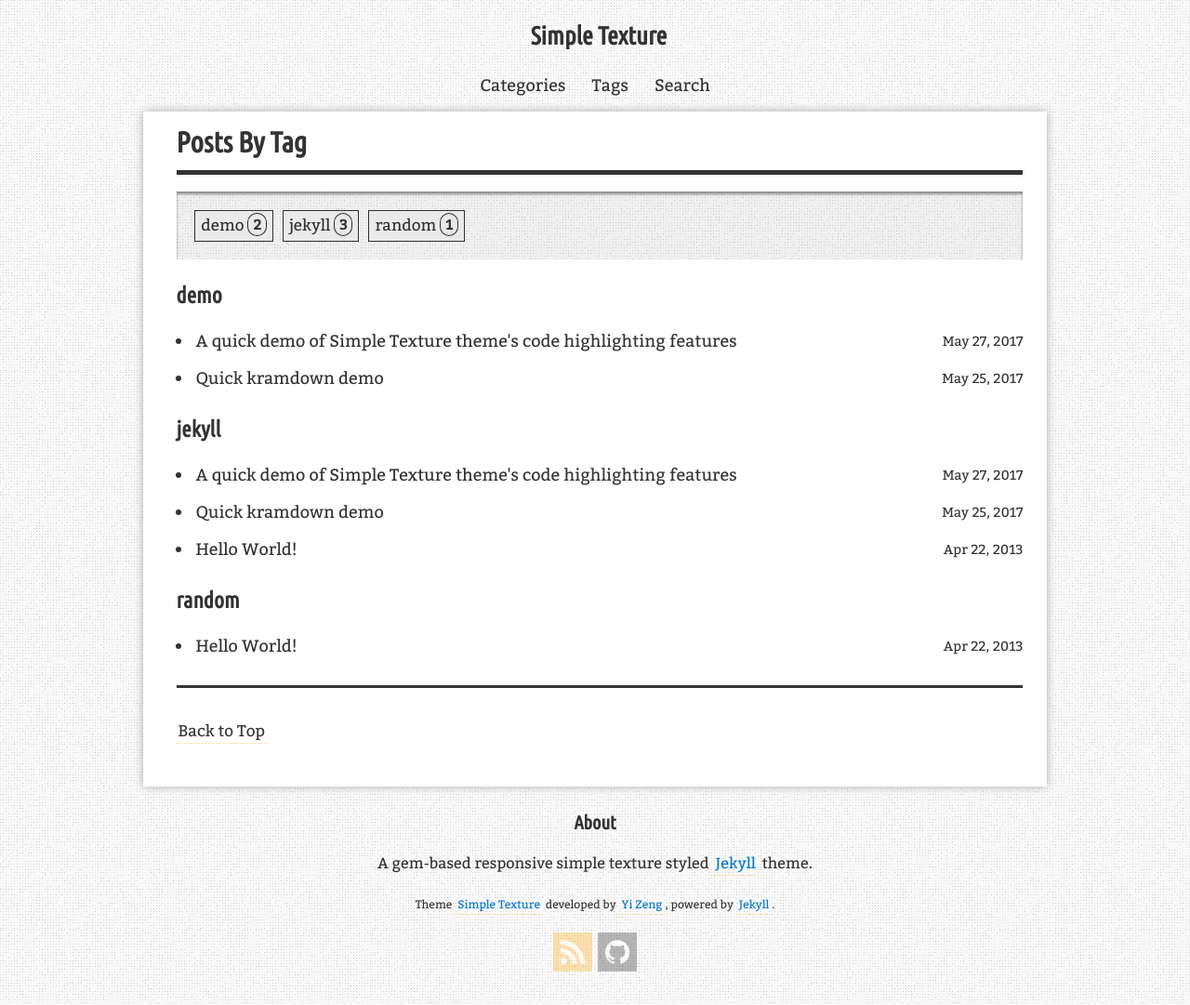
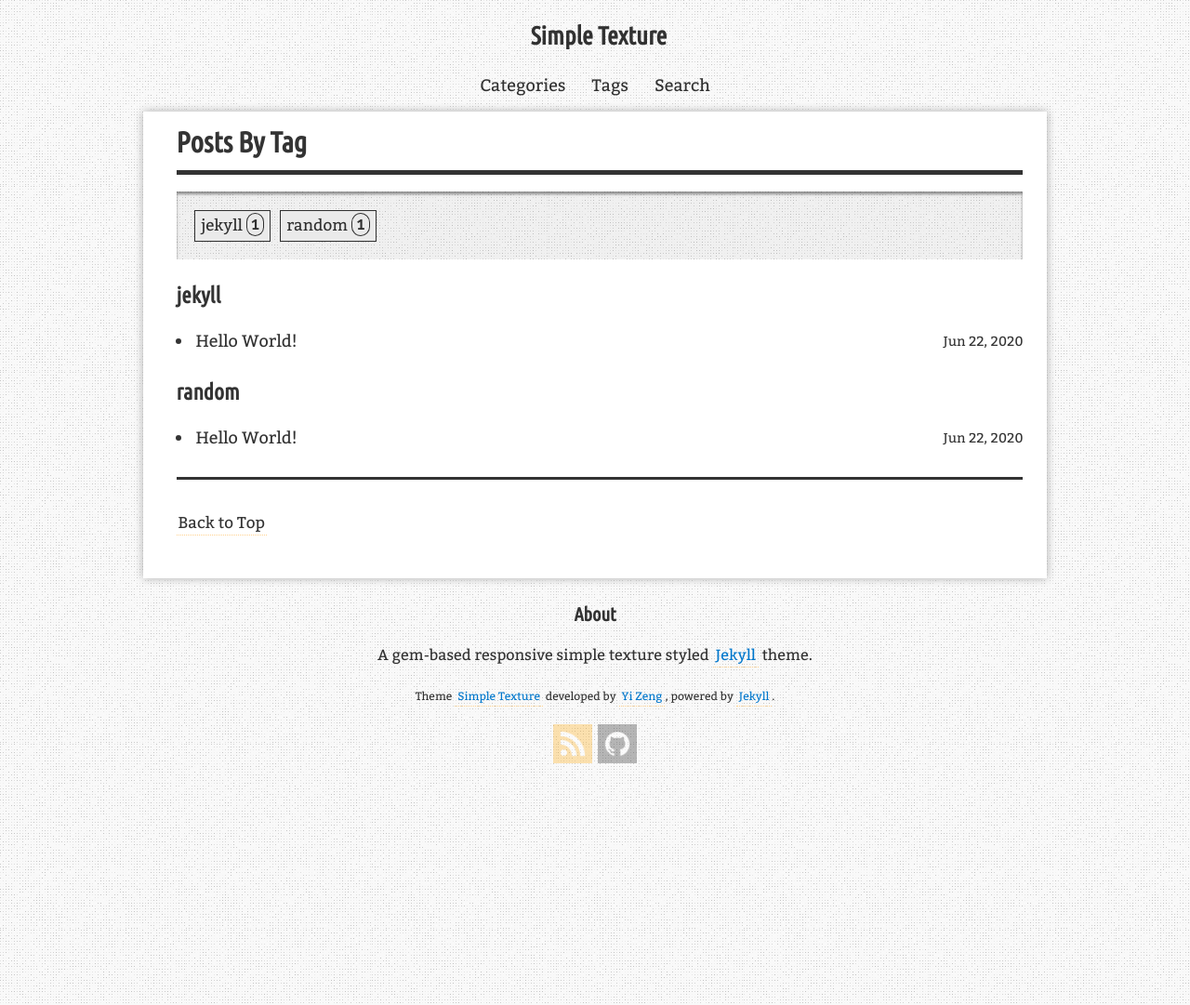
Before and after one commit to leekimin/leekimin.github.io, a Jekyll site: the page built from blog/tags/index.html, in a window 1280 px wide. Shown: the whole page at 93% size. Built offline with Jekyll 4.4.1, drawn with Linux system fonts in a browser that asks for light colours; comment, search, counter and statistics services are not loaded; some of the changed lines change nothing that is shown.

Commit message:
post modify

````diff
--- a/_posts/2017-05-25-quick-kramdown-demo.md
+++ /dev/null
@@ -1,127 +0,0 @@
----
-layout: post
-title: "Quick kramdown demo"
-description: "A quick demo post to some kramdown features."
-categories: [demo]
-tags: [demo, jekyll]
-redirect_from:
-  - /2017/05/25/
----
-
-> This is [kramdown][kramdown] formatting test page for [Simple Texture][Simple Texture] theme.
-
-* Kramdown table of contents
-{:toc .toc}
-
-# General Usage
-
-This is a normal paragraph.
-
-This is [a link](https://yizeng.me) to my homepage.
-A [link](https://yizeng.me/blog "Yi Zeng's Blog") can also have a title.
-
-This is a ***text with light and strong emphasis***.
-
-This **is _emphasized_ as well**.
-
-This *does _not_ work*.
-
-This **does __not__ work either**.
-
-This is a footnote[^1].
-
-This scarcely known tag emulates <kbd>keyboard text</kbd>, which is usually styled like the `<code>` tag.
-
-This tag should denote <ins>inserted</ins> text.
-
-The emphasize tag should _italicize_ text.
-
-This tag will let you <strike>strikeout text</strike>.
-
-## Blockquotes
-
-> ruby -v
->
-> tsc -v
-
-### Nested
-
-> This is a paragraph in blockquote.
->
-> > A nested blockquote.
->
-
-### Lists inside
-
-> Unordered List
-> * lists one
-> * lists two
-> * lists three
->
-> Ordered List
-> 1. lists one
-> 2. lists two
-> 3. lists three
-
-### Long lines
-
-> Jekyll is a simple, blog-aware, static site generator perfect for personal, project, or organization sites. Think of it like a file-based CMS, without all the complexity. Jekyll takes your content, renders Markdown and Liquid templates, and spits out a complete, static website ready to be served by Apache, Nginx or another web server. Jekyll is the engine behind GitHub Pages, which you can use to host sites right from your GitHub repositories.
-
-## Lists
-
-* list 1 item 1
-  * nested list item 1
-  * nested list item 2
-  * nested list item 3 with blockquote
-> ruby -v
->
-> tsc -v
-* list 1 item 2
-* list 1 item 3
-
-## Tables
-
-
-* Table 1
-
-    |-----------------+------------+-----------------+----------------|
-    | Default aligned |Left aligned| Center aligned  | Right aligned  |
-    |-----------------|:-----------|:---------------:|---------------:|
-    | First body part |Second cell | Third cell      | fourth cell    |
-    | Second line     |foo         | **strong**      | baz            |
-    | Third line      |quux        | baz             | bar            |
-    | Footer row      |            |                 |                |
-    |-----------------+------------+-----------------+----------------|
-
-* Table 2
-
-    |---
-    | Default aligned | Left aligned | Center aligned | Right aligned
-    |-|:-|:-:|-:
-    | First body part | Second cell | Third cell | fourth cell
-    | Second line |foo | **strong** | baz
-    | Third line |quux | baz | bar
-    | Footer row
-
-## Horizontal Rules
-
-* * *
-
----
-
-  _  _  _  _
-
----------------
-
-## Images
-
-Here comes an image!
-
-<a class="post-image" href="https://kramdown.gettalong.org/overview.png">
-<img itemprop="image" data-src="https://kramdown.gettalong.org/overview.png" src="/assets/javascripts/unveil/loader.gif" alt="Kramdown Overview" />
-</a>
-
-[^1]: This is a footnote.
-
-[kramdown]: https://kramdown.gettalong.org/
-[Simple Texture]: https://github.com/yizeng/jekyll-theme-simple-texture
--- a/_posts/2017-05-27-code-highlighting.md
+++ /dev/null
@@ -1,80 +0,0 @@
----
-layout: post
-title: "A quick demo of Simple Texture theme's code highlighting features"
-description: "A quick demo of Simple Texture theme's code highlighting features"
-categories: [demo]
-tags: [demo, jekyll]
-redirect_from:
-  - /2017/05/27/
----
-
-> This is code blocks and highlighting test page for [Simple Texture][Simple Texture] theme.
-
-* Kramdown table of contents
-{:toc .toc}
-
-# Code Spans
-
-This is a test for inline codeblocks like `C:/Ruby23-x64` or `SELECT  "offices".* FROM "offices" `
-
-Here is a literal `` ` `` backtick.
-And here is a Ruby code fragment `x = Class.new`{:.language-ruby}
-
-# Fenced Code Blocks
-
-~~~~~~~~~~~~
-~~~~~~~
-code with tildes
-~~~~~~~~
-~~~~~~~~~~~~~~~~~~
-
-# Simple codeblock with long lines
-
-    function myFunction() {
-        alert("Lorem ipsum dolor sit amet, consectetur adipiscing elit, sed do eiusmod tempor incididunt ut labore et dolore magna aliqua. Ut enim ad minim veniam, quis nostrud exercitation ullamco laboris nisi ut aliquip ex ea commodo consequat. Duis aute irure dolor in reprehenderit in voluptate velit esse cillum dolore eu fugiat nulla pariatur. Excepteur sint occaecat cupidatat non proident, sunt in culpa qui officia deserunt mollit anim id est laborum.");
-    }
-
-# Language of Code Blocks
-
-~~~ ruby
-def what?
-  42
-end
-~~~
-
-# Highlighted
-
-## External Gist
-
-<script src="https://gist.github.com/yizeng/9b871ad619e6dcdcc0545cac3101f361.js"></script>
-
-## Simple Highlight
-
-{% highlight ruby %}
-def foo
-  puts 'foo'
-end
-{% endhighlight %}
-
-## Highlight with long lines
-
-{% highlight c# %}
-public class Hello {
-    public static void Main() {
-        Console.WriteLine("Lorem ipsum dolor sit amet, consectetur adipiscing elit, sed do eiusmod tempor incididunt ut labore et dolore magna aliqua. Ut enim ad minim veniam, quis nostrud exercitation ullamco laboris nisi ut aliquip ex ea commodo consequat. Duis aute irure dolor in reprehenderit in voluptate velit esse cillum dolore eu fugiat nulla pariatur. Excepteur sint occaecat cupidatat non proident, sunt in culpa qui officia deserunt mollit anim id est laborum.");
-    }
-}
-{% endhighlight %}
-
-## Highlight with line numbers and long lines
-
-{% highlight javascript linenos=table %}
-function myFunction() {
-    alert("Lorem ipsum dolor sit amet, consectetur adipiscing elit, sed do eiusmod tempor incididunt ut labore et dolore magna aliqua. Ut enim ad minim veniam, quis nostrud exercitation ullamco laboris nisi ut aliquip ex ea commodo consequat. Duis aute irure dolor in reprehenderit in voluptate velit esse cillum dolore eu fugiat nulla pariatur. Excepteur sint occaecat cupidatat non proident, sunt in culpa qui officia deserunt mollit anim id est laborum.");
-}
-{% endhighlight %}
-
-[^1]: This is a footnote.
-
-[kramdown]: https://kramdown.gettalong.org/
-[Simple Texture]: https://github.com/yizeng/jekyll-theme-simple-texture
--- a/_posts/2013-04-22-hello-world.md
+++ b/_posts/2020-06-22-hello-world.md
@@ -5,6 +5,10 @@ description: "The first 'Hello world' post for Simple Texture theme."
 categories: [uncategorized]
 tags: [random, jekyll]
 redirect_from:
-  - /2013/04/22/
+  - /2020/06/22/
 ---
 Hello World! This is the beginning of this theme.
+
+```java
+String str = "";
+```
````
